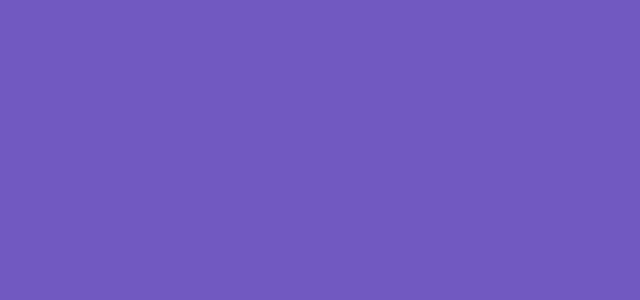
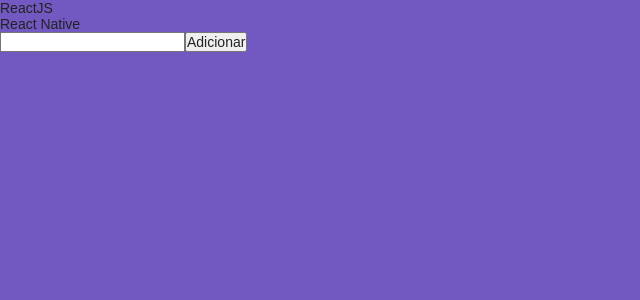
Before and after one commit to LORDBABUINO/bootcamp-modulo08, a React (Create React App) app: page / in a window 1280 px wide. Shown: the top 300 px of the page, without its empty margins (0-640 px from the left). Built offline with nearby package versions, Linux system fonts and the light colour scheme.

Commit message:
Creates list using react hooks

```diff
--- a/src/pages/Home/index.js
+++ b/src/pages/Home/index.js
@@ -1,10 +1,30 @@
-import React from 'react'
+import React, { useState } from 'react'
 
 import { Container } from './styles'
 
 export default function Home() {
+  const [techs, setTechs] = useState(['ReactJS', 'React Native'])
+  const [newTech, setNewTech] = useState([''])
+  const handleAdd = () => {
+    setTechs([...techs, newTech])
+    setNewTech('')
+  }
+
   return (
-		<Container>
-		</Container>
+    <>
+      <Container>
+        {techs.map(tech => (
+          <li key={tech}>{tech}</li>
+        ))}
+      </Container>
+      <input
+        type="text"
+        onChange={({ target: { value } }) => setNewTech(value)}
+        value={newTech}
+      />
+      <button type="button" onClick={handleAdd}>
+        Adicionar
+      </button>
+    </>
   )
 }
--- a/src/pages/Home/styles.js
+++ b/src/pages/Home/styles.js
@@ -1,5 +1,5 @@
 import styled from 'styled-components'
 
-export const Container = styled.div`
+export const Container = styled.ul`
 
 `
```
